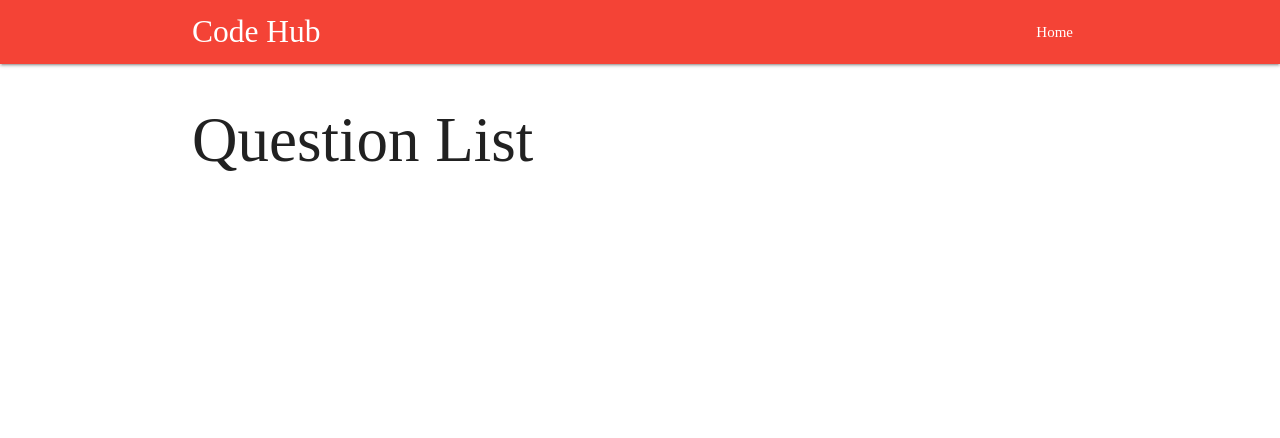
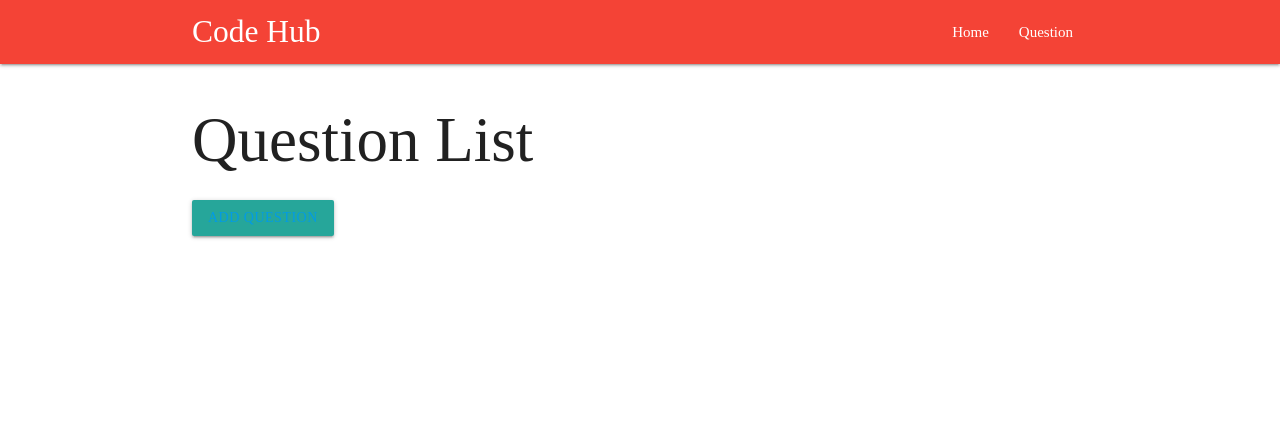
Before and after one commit to mohamed-alalwan/codehub, a Django app: page /question/index in a window 1280 px wide. Shown: the top 438 px of the page. Run offline with Django 4.2, Linux system fonts and the light colour scheme; data that the repository does not hold is empty.

Commit message:
completed question crud

```diff
--- a/main_app/templates/base.html
+++ b/main_app/templates/base.html
@@ -31,6 +31,7 @@
             </a>
             <ul id="desktop-links" class="right hide-on-med-and-down">
                 <li><a href="{% url 'home' %}">Home</a></li>
+                <li><a href="{% url 'question_index' %}">Question</a></li>
 
             </ul>
         </div>
--- a/main_app/templates/question/question_index.html
+++ b/main_app/templates/question/question_index.html
@@ -1,6 +1,7 @@
 {% extends 'base.html' %}
 {% block content %}
 <h1>Question List</h1>
+<div class="btn"><a href="{% url 'create_question' %}">Add Question</a></div>
 {% for question in questions %}
 <div class="card">
   <a href="/question/{{question.id}}" class="card-a">
--- a/main_app/urls.py
+++ b/main_app/urls.py
@@ -5,6 +5,6 @@ urlpatterns = [
     path('question/index', views.question_index, name='question_index'),
     path('question/create/', views.CreateQuestion.as_view() , name='create_question'),
     path('question/<int:question_id>/', views.question_detail, name='question_detail'),
-    path('question/<int:pk>/update/', views.UpdateView.as_view(), name='update_question'),
+    path('question/<int:pk>/update/', views.QuestionUpdate.as_view(), name='update_question'),
     path('question/<int:pk>/delete/', views.QuestionDelete.as_view(), name='question_delete')
 ]
--- a/main_app/views.py
+++ b/main_app/views.py
@@ -12,7 +12,12 @@ def question_index(request):
     return render(request,'question/question_index.html', {'questions': questions})
 
 def question_detail(request, question_id):
-    cat = Question.objects.get(id=question_id)
+    question= Question.objects.get(id=question_id)
+
+    return render(request, 'question/question_detail.html', {
+        'question': question,
+
+        })
 
 
 
@@ -30,7 +35,7 @@ class QuestionUpdate(UpdateView):
 
 class QuestionDelete(DeleteView):
     model = Question
-    success_url = '/'
+    success_url = '/question/index'
 
 class QuestionDetail(DetailView):
     model = Question
```
Also changed, not shown: main_app/templates/main_app/question_confirm_delete.html (added, +13 -0 lines), main_app/templates/question/question_detail.html (+5 -3 lines).
